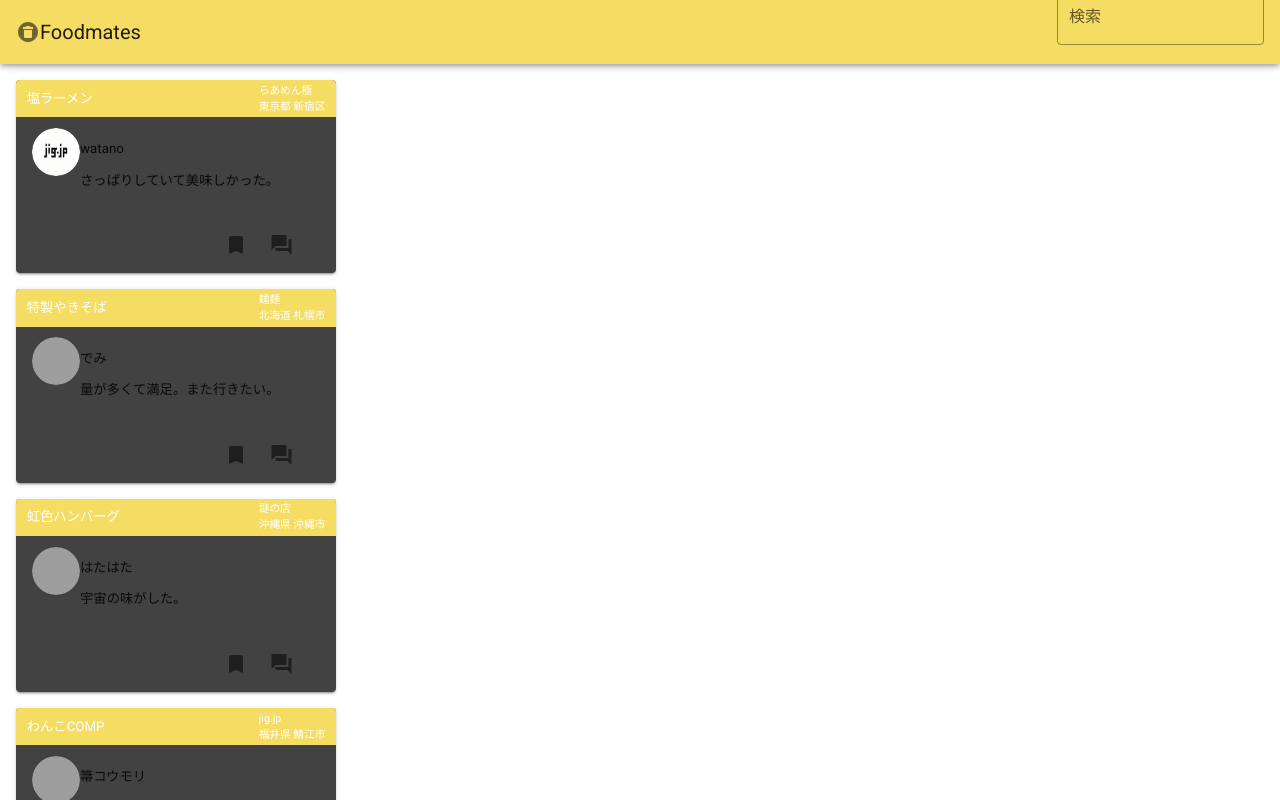
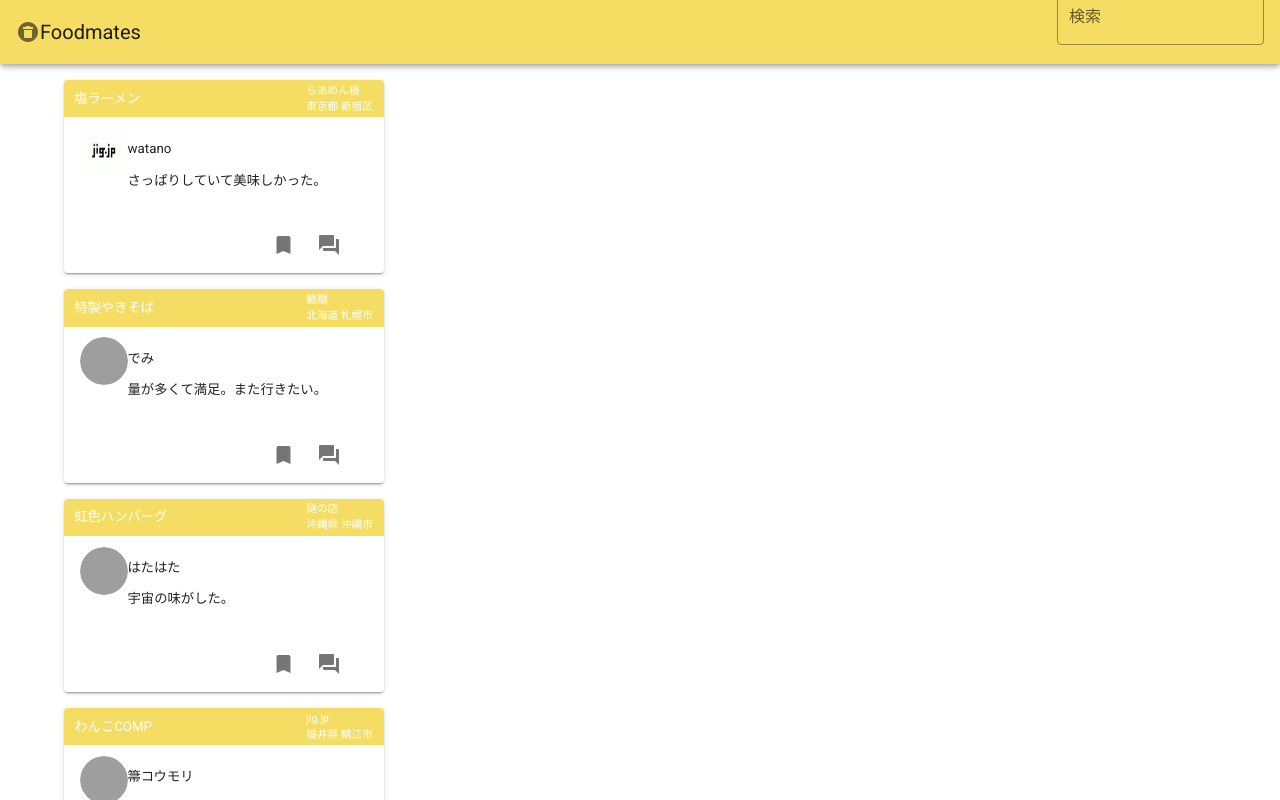
Before and after one commit to jigintern/Foodmates-client, a Vue app: page / in a window 1280 px wide. Shown: the top 800 px of the page. Built offline with nearby package versions, Linux system fonts and the light colour scheme; grey boxes are pictures that could not be loaded.

Commit message:
[update]

```diff
--- a/src/components/ThePostsView/ThePostsView.vue
+++ b/src/components/ThePostsView/ThePostsView.vue
@@ -1,7 +1,7 @@
 <template>
   <div>
-    <v-card class="post" v-for="post in post_data" color="secondary">
-      <header class="header">
+    <v-card class="post" v-for="post in post_data">
+      <header class="header" color="#FFD54F">
         <span class="dish_name">{{ post.dish_name }}</span>
         <v-spacer/>
         <div class="case">
--- a/src/plugins/vuetify.js
+++ b/src/plugins/vuetify.js
@@ -10,7 +10,5 @@ export default new Vuetify({
     iconfont: 'mdi'
   },
   theme: {
-    primary: colors.green.darken3,
-    secondary: colors.indigo.darken1
   }
 })
--- a/src/views/Home.vue
+++ b/src/views/Home.vue
@@ -2,9 +2,15 @@
   <div>
     <div>
       <TheHeader/>
-      <div v-for="n in 10">
-        <PostsView/>
-      </div>
+      <v-container>
+        <v-layout row>
+            <v-flex md4>
+              <div v-for="n in 10">
+                <PostsView/>
+              </div>
+            </v-flex>
+        </v-layout>
+</v-container>
     </div>
     <!--<PostModal id="post-modal"/>-->
   </div>
```
